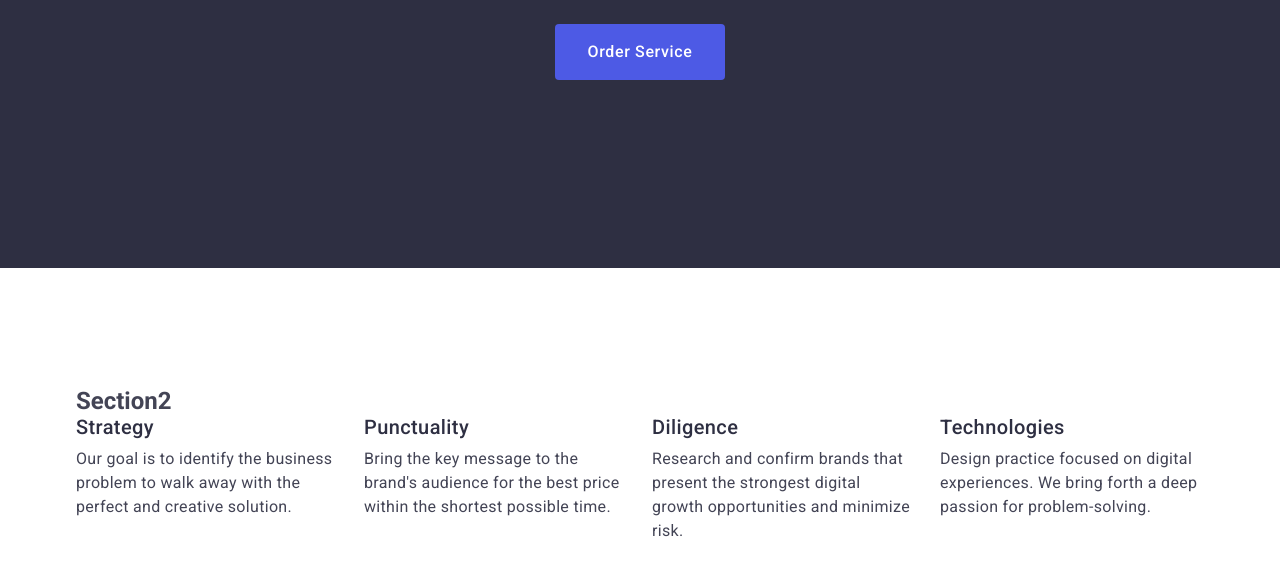
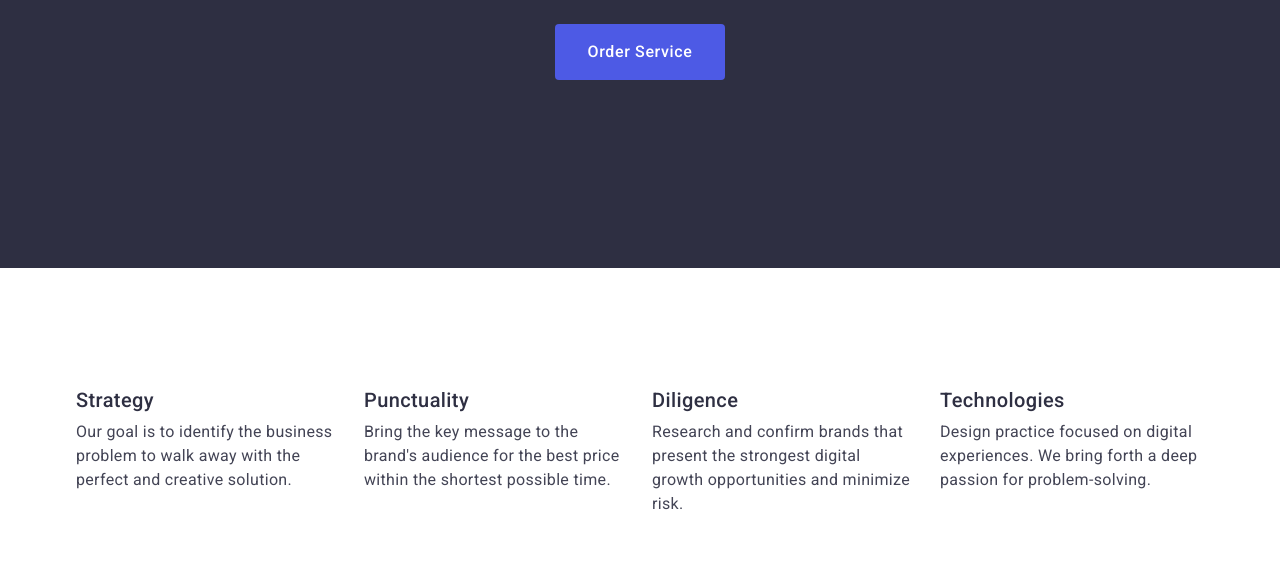
Before and after one commit to MaximSlusar/goit-markup-hw-03, a plain HTML site: page index.html in a window 1280 px wide. Shown: the part 453-1028 px from the top of the page. Drawn offline with nearby package versions, Linux system fonts and the light colour scheme.

Commit message:
goit-markup-hw-03

```diff
--- a/css/styles.css
+++ b/css/styles.css
@@ -224,6 +224,18 @@ img {
     padding-top: 120px;
     padding-bottom: 120px;
 }
+.visually-hidden {
+    position: absolute;
+        width: 1px;
+        height: 1px;
+        margin: -1px;
+        border: 0;
+        padding: 0;
+        white-space: nowrap;
+        clip-path: inset(100%);
+        clip: rect(0 0 0 0);
+        overflow: hidden;
+}
 .section-two-name {
     color: var(--NAVY-BLUE, #2E2F42);
         font-family: Roboto;
--- a/index.html
+++ b/index.html
@@ -49,7 +49,7 @@
 <!-- Section TWO project description -->
         <section class="section-two">
           <div class="container">
-            <h2 class="section-two-title">Section2</h2>
+            <h2 class="visually-hidden">Section2</h2>
             <ul class="section-two-dis">
                 <li class="section-two-items">
                     <h3 class="section-two-name">Strategy</h3>
```
